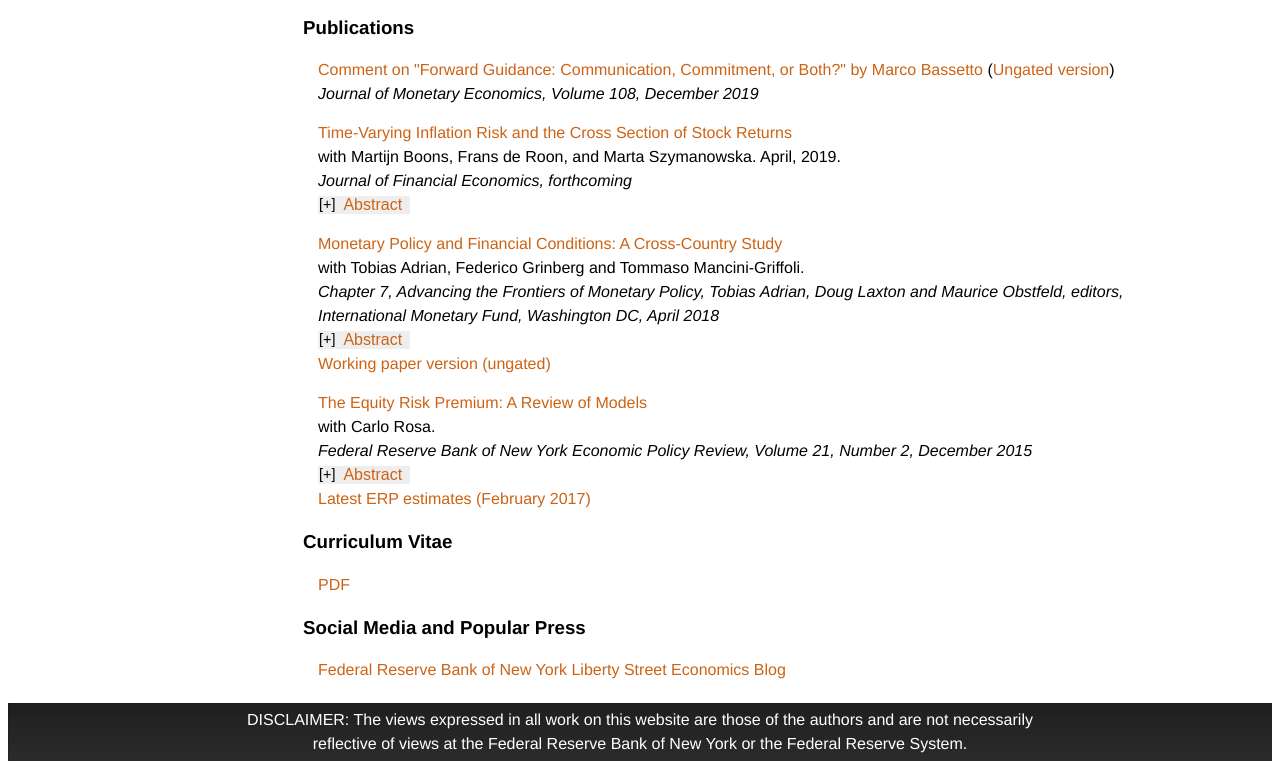
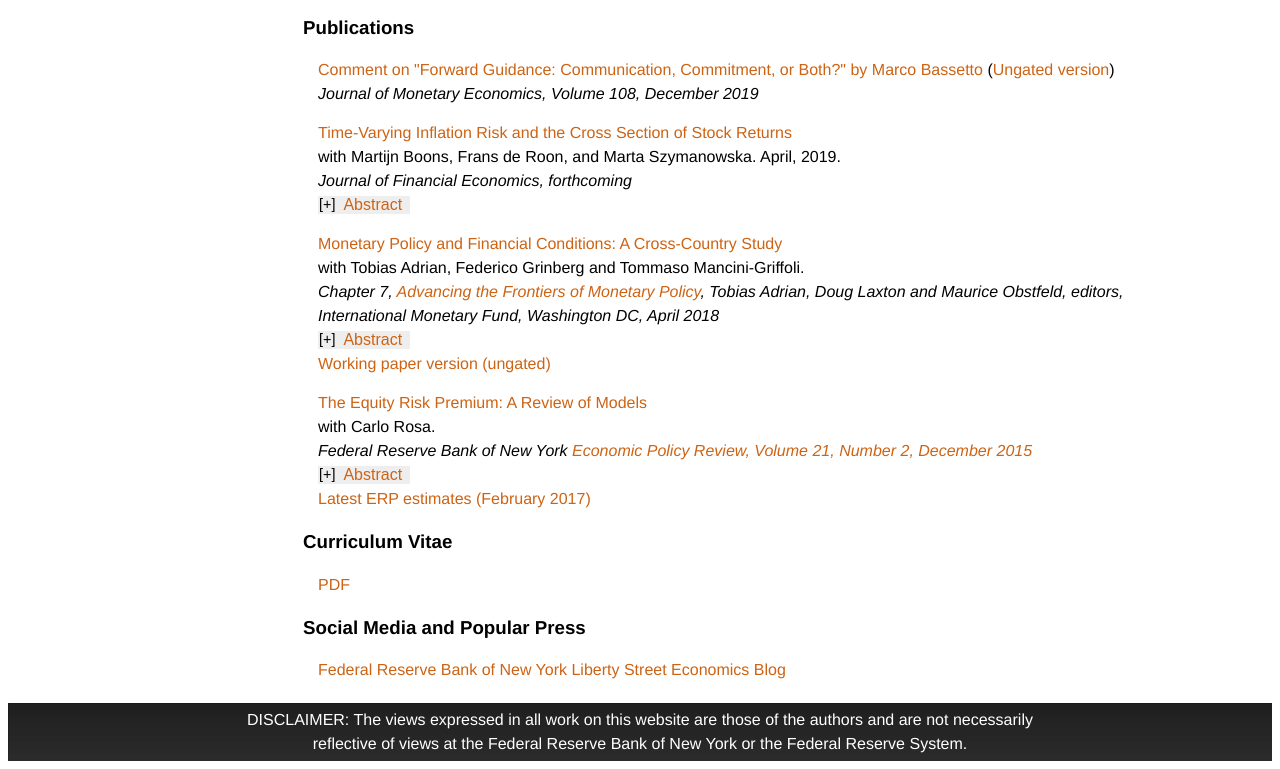
Before and after one commit to fernandoduarte/fernandoduarte, a plain HTML site: page index.html in a window 1280 px wide. Shown: the part 878-1647 px from the top of the page. Drawn offline with Linux system fonts and the light colour scheme.

Commit message:
Update index.html

```diff
--- a/index.html
+++ b/index.html
@@ -243,10 +243,10 @@ div.panel.show {
     </div>
 </dt>
 
-<dt><a href="https://bookstore.imf.org/books/title/advancing-the-frontiers-of-monetary-policy" target="_blank">Monetary Policy and Financial Conditions: A Cross-Country Study</a><br>
+<dt><a href="https://www.elibrary.imf.org/doc/IMF073/25076-EFMPEAEX/25076-EFMPEAEX/Other_formats/Source_PDF/25076-EFMOETEX.pdf?redirect=true" target="_blank">Monetary Policy and Financial Conditions: A Cross-Country Study</a><br>
     with Tobias Adrian, Federico Grinberg and Tommaso Mancini-Griffoli.
  <br>
-    <i>Chapter 7, Advancing the Frontiers of Monetary Policy, Tobias Adrian, Doug Laxton and Maurice Obstfeld, editors,
+    <i>Chapter 7, <a href="https://bookstore.imf.org/books/title/advancing-the-frontiers-of-monetary-policy" target="_blank">Advancing the Frontiers of Monetary Policy</a>, Tobias Adrian, Doug Laxton and Maurice Obstfeld, editors,
 International Monetary Fund, Washington DC, April 2018</i>
     <br>
     <button class="accordion">&ensp;Abstract&ensp;</button>
@@ -261,7 +261,7 @@ International Monetary Fund, Washington DC, April 2018</i>
 <dt><a href="https://www.newyorkfed.org/medialibrary/media/research/epr/2015/2015_epr_equity-risk-premium.pdf?la=en" target="_blank">The Equity Risk Premium: A Review of Models</a><br>
     with Carlo Rosa.
  <br>
-    <i>Federal Reserve Bank of New York Economic Policy Review, Volume 21, Number 2, December 2015</i>
+    <i>Federal Reserve Bank of New York <a href="https://www.newyorkfed.org/medialibrary/media/research/epr/2015/epr_2015_vol21no2.pdf?la=en" target="_blank">Economic Policy Review, Volume 21, Number 2, December 2015</a></i>
     <br>
     <button class="accordion">&ensp;Abstract&ensp;</button>
     <div class="panel">
```
